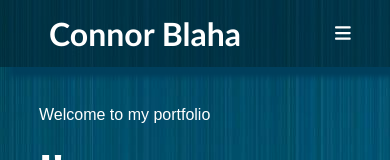
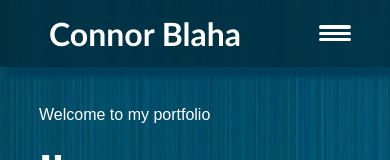
Before and after one commit to SunCh1p/PersonalWebsite, a React (Vite) app in the folder client/: page / in a window 390 px wide. Shown: the top 160 px of the page. Built offline with nearby package versions, Linux system fonts and the light colour scheme; the HTML template or start-up script is replaced by a standard one.

Commit message:
Finished navbar and hamburger menu

```diff
--- a/client/src/App.css
+++ b/client/src/App.css
@@ -32,26 +32,16 @@
   color: var(--textAccent);
 }
 
-/*Styling for navbar component*/
+/*Styling start navbar*/
 .navBarContainer{
   display: flex;
   justify-content: space-between;
-  padding-left: 10%;
-  padding-right: 10%;
-  padding-top: 1%;
-  padding-bottom: 1%;
+  align-items: center;
+  padding: 1% 10%;
   box-shadow: 10px 10px 5px var(--secondary);
   background: rgba(0, 26, 37, 0.5);
-  backdrop-filter: blue(10px);
+  backdrop-filter: blur(3px);
   flex-wrap: wrap;
-}
-
-.hamburger{
-  display: none;
-  font-size: 1rem;
-  cursor: pointer;
-  color: var(--textAccent);
-  font-size: large;
 }
 
 .navButtons{
@@ -59,26 +49,79 @@
   flex-direction:row;
   align-items: center;
   justify-content: center;
-
+  height: auto;
 }
 
-.navButtons.open{
-  display: flex;
+/*For mobile navbar*/
+.hamburger{
+  display: none;
 }
+
+.hamburger > *{
+  transition: all 0.2s ease-in-out;
+}
+
 
 @media (max-width: 920px) {
   .navButtons {
-    display: none;
     flex-direction: column;
     width: 100%;
+    max-height: 0;
+    opacity: 0;
+    overflow: hidden;
+    transition: max-height 0.2s ease-in-out, opacity 0.2s ease-in-out 0.2s;
   }
+
+  .navButtons.open{
+    max-height: 200px;
+    opacity: 1;
+  }
+
+  .navButtons:not(.open){
+    max-height: 0;
+    opacity: 0;
+    transition: max-height 0.2s ease-in-out 0.1s;
+  }
+
+  /*Styling related to mobile hamburger menu*/
   .hamburger{
     display: flex;
+    flex-direction: column;
     align-items: center;
     justify-content: center;
+    height: auto;
+    gap: 0.2rem;
+    font-size: 1rem;
+    cursor: pointer;
+    color: var(--textAccent);
+    font-size: x-large;
   }
 
+  .line{
+    background-color: var(--textAccent);
+    width: 2rem;
+    height: 0.2rem;
+    border-radius: 10px;
+  }
+
+  .hamburger.open .line1{
+    transform: rotate(45deg) translateY(0.6rem);
+  }
+
+  .hamburger.open .line2{
+    transform: rotate(45deg) translateY(-0.2rem);
+    opacity: 0;
+  }
+
+  .hamburger.open .line3{
+    transform: rotate(-45deg) translateY(-0.6rem);
+  }
+
+  .hamburger.open > *{
+    background-color: var(--accent);
+  }
 }
+/*styling end navbar*/
 
 /*Stylding for custom button component*/
 .customButton{
--- a/client/src/components/navbar.jsx
+++ b/client/src/components/navbar.jsx
@@ -2,7 +2,7 @@ import React, {useState} from "react";
 import { useNavigate } from 'react-router-dom';
 import Button from './button';
 import { FontAwesomeIcon } from '@fortawesome/react-fontawesome';
-import { faBars, faHome, faProjectDiagram, faFileAlt, faUser, faEnvelope, faBlog } from '@fortawesome/free-solid-svg-icons';
+import {faHome, faProjectDiagram, faFileAlt, faUser, faEnvelope, faBlog } from '@fortawesome/free-solid-svg-icons';
 function NavBar(){
   const [open, setOpen] = useState(false);
   const navigate = useNavigate();
@@ -17,8 +17,10 @@ function NavBar(){
   return(
     <div className="navBarContainer">
       <h1 className="titleHighlight">Connor Blaha</h1>
-      <div className="hamburger" onClick={toggleMenu}>
-        <FontAwesomeIcon icon={faBars} />
+      <div className={`hamburger ${open ? 'open' : ''}`} onClick={toggleMenu}>
+        <div class = "line line1"></div>
+        <div class = "line line2"></div>
+        <div class = "line line3"></div>
       </div>
       <div className={`navButtons ${open ? 'open' : ''}`}>
         <Button onClick={() => handleClick('/')}> <FontAwesomeIcon icon={faHome}/> Home</Button>
```
